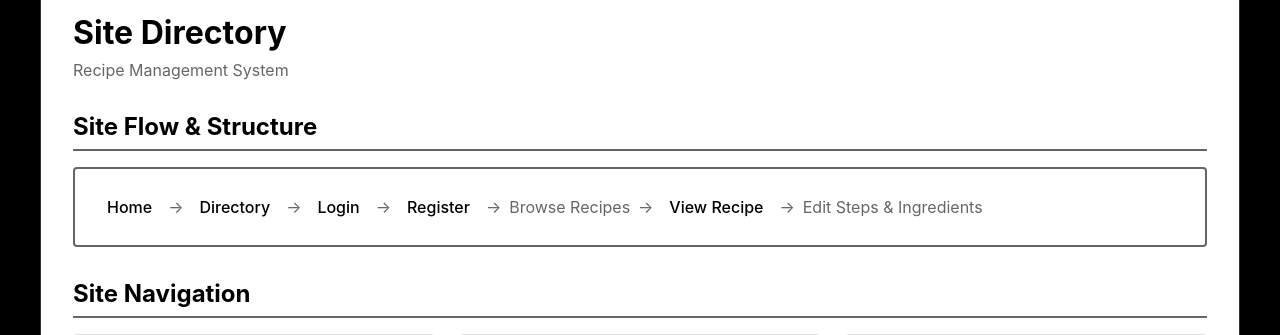
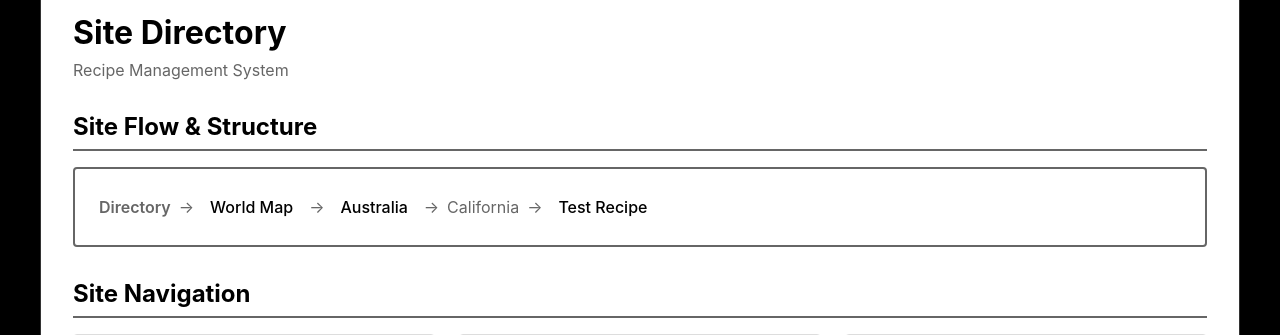
Before and after one commit to 2yan/snacklore, a Flask app: page /directory in a window 1280 px wide. Shown: the part 175-510 px from the top of the page. Run offline with Flask 3, Linux system fonts and the light colour scheme.

Commit message:
directory

```diff
--- a/templates/directory.html
+++ b/templates/directory.html
@@ -243,34 +243,34 @@
             <h2 class="section-title">Site Flow & Structure</h2>
             <div class="breadcrumb-nav" style="background: #fff; border: 2px solid #666; padding: 1.5rem; margin-bottom: 2rem;">
                 <div class="breadcrumb-item">
-                    <a href="{{ url_for('index') }}">Home</a>
+                    <span style="color: #666; font-weight: 600;">Directory</span>
                 </div>
                 <span class="breadcrumb-separator">→</span>
                 <div class="breadcrumb-item">
-                    <a href="{{ url_for('directory') }}">Directory</a>
+                    <a href="{{ url_for('world_map') }}">World Map</a>
                 </div>
                 <span class="breadcrumb-separator">→</span>
-                {% if not current_user.is_authenticated %}
+                {% if countries %}
                 <div class="breadcrumb-item">
-                    <a href="{{ url_for('login') }}">Login</a>
+                    <a href="{{ url_for('view_country', country_name=countries[0].name) }}">{{ countries[0].name }}</a>
+                </div>
+                <span class="breadcrumb-separator">→</span>
+                {% endif %}
+                {% if recipes and recipes[0].primary_state %}
+                <div class="breadcrumb-item">
+                    <span style="color: #666;">{{ recipes[0].primary_state.name }}</span>
                 </div>
                 <span class="breadcrumb-separator">→</span>
                 <div class="breadcrumb-item">
-                    <a href="{{ url_for('register') }}">Register</a>
+                    <a href="{% if recipes[0].primary_country and recipes[0].primary_state %}{{ url_for('view_recipe', country_name=recipes[0].primary_country.name, state_name=recipes[0].primary_state.name, recipe_slug=recipes[0].slug) }}{% else %}{{ url_for('view_recipe_old', recipe_id=recipes[0].id) }}{% endif %}">{{ recipes[0].name }}</a>
                 </div>
-                <span class="breadcrumb-separator">→</span>
-                {% endif %}
+                {% elif recipes %}
                 <div class="breadcrumb-item">
-                    <span style="color: #666;">Browse Recipes</span>
+                    <a href="{% if recipes[0].primary_country and recipes[0].primary_state %}{{ url_for('view_recipe', country_name=recipes[0].primary_country.name, state_name=recipes[0].primary_state.name, recipe_slug=recipes[0].slug) }}{% else %}{{ url_for('view_recipe_old', recipe_id=recipes[0].id) }}{% endif %}">{{ recipes[0].name }}</a>
                 </div>
-                {% if recipes %}
-                <span class="breadcrumb-separator">→</span>
+                {% else %}
                 <div class="breadcrumb-item">
-                    <a href="{% if recipes[0].primary_country and recipes[0].primary_state %}{{ url_for('view_recipe', country_name=recipes[0].primary_country.name, state_name=recipes[0].primary_state.name, recipe_slug=recipes[0].slug) }}{% else %}{{ url_for('view_recipe_old', recipe_id=recipes[0].id) }}{% endif %}">View Recipe</a>
-                </div>
-                <span class="breadcrumb-separator">→</span>
-                <div class="breadcrumb-item">
-                    <span style="color: #666;">Edit Steps & Ingredients</span>
+                    <span style="color: #666;">Browse Content</span>
                 </div>
                 {% endif %}
             </div>
```
